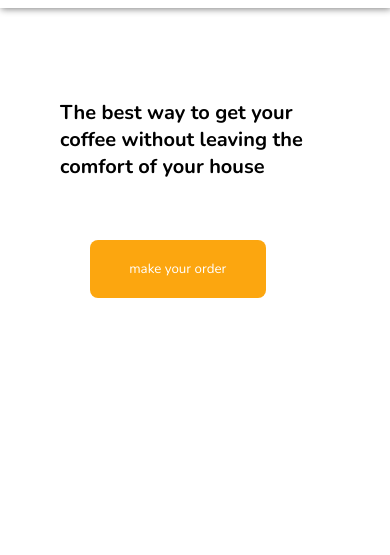
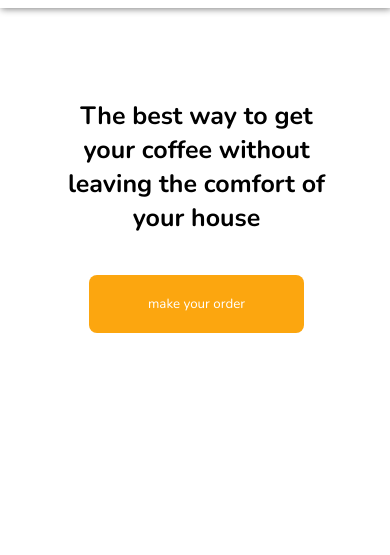
Before and after one commit to leonardofv/cafeteira-vai-na-web, a plain HTML site: page index.html in a window 390 px wide. Shown: the part 101-656 px from the top of the page. Drawn offline with nearby package versions, Linux system fonts and the light colour scheme.

Commit message:
finalizando posicionamento

```diff
--- a/style.scss
+++ b/style.scss
@@ -148,15 +148,19 @@ main {
         height: 11.6vh;
         width: 70vw;
         p {
-            font-size: 20px;
+            font-size: 25px;
+            text-align: center;
         }
 
         button {
             position: relative;
+            width: 55vw;
+            padding: 20px;
+            margin: auto;
+            left: 0;
+            right: 0;
             top: 40px;
-            left: 30px;
-            width: 45vw;
-            padding: 20px;
+            bottom: 0;
         }
         .icons {
             position: relative;
```
Also changed, not shown: style.css, 1 other file.
